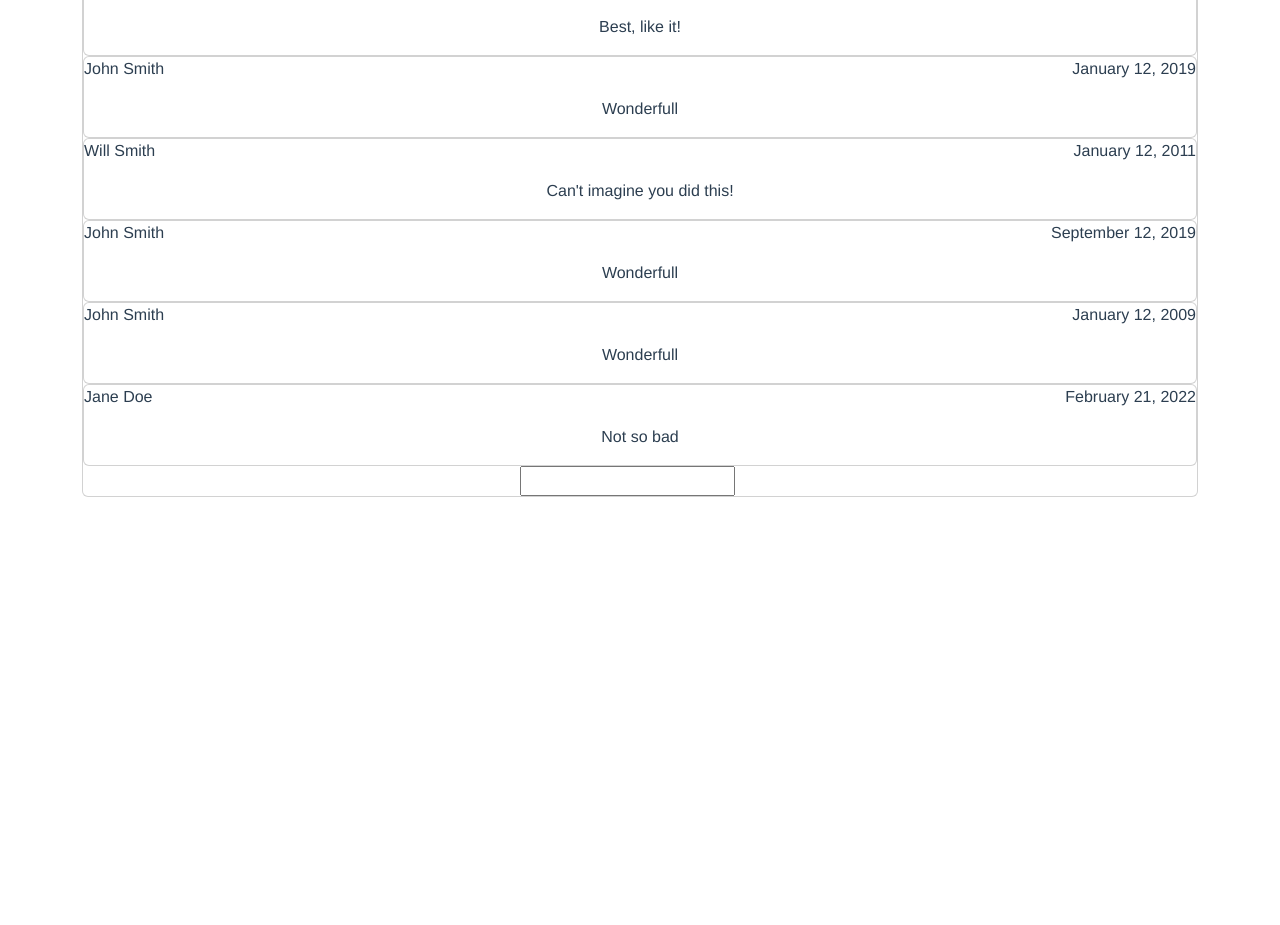
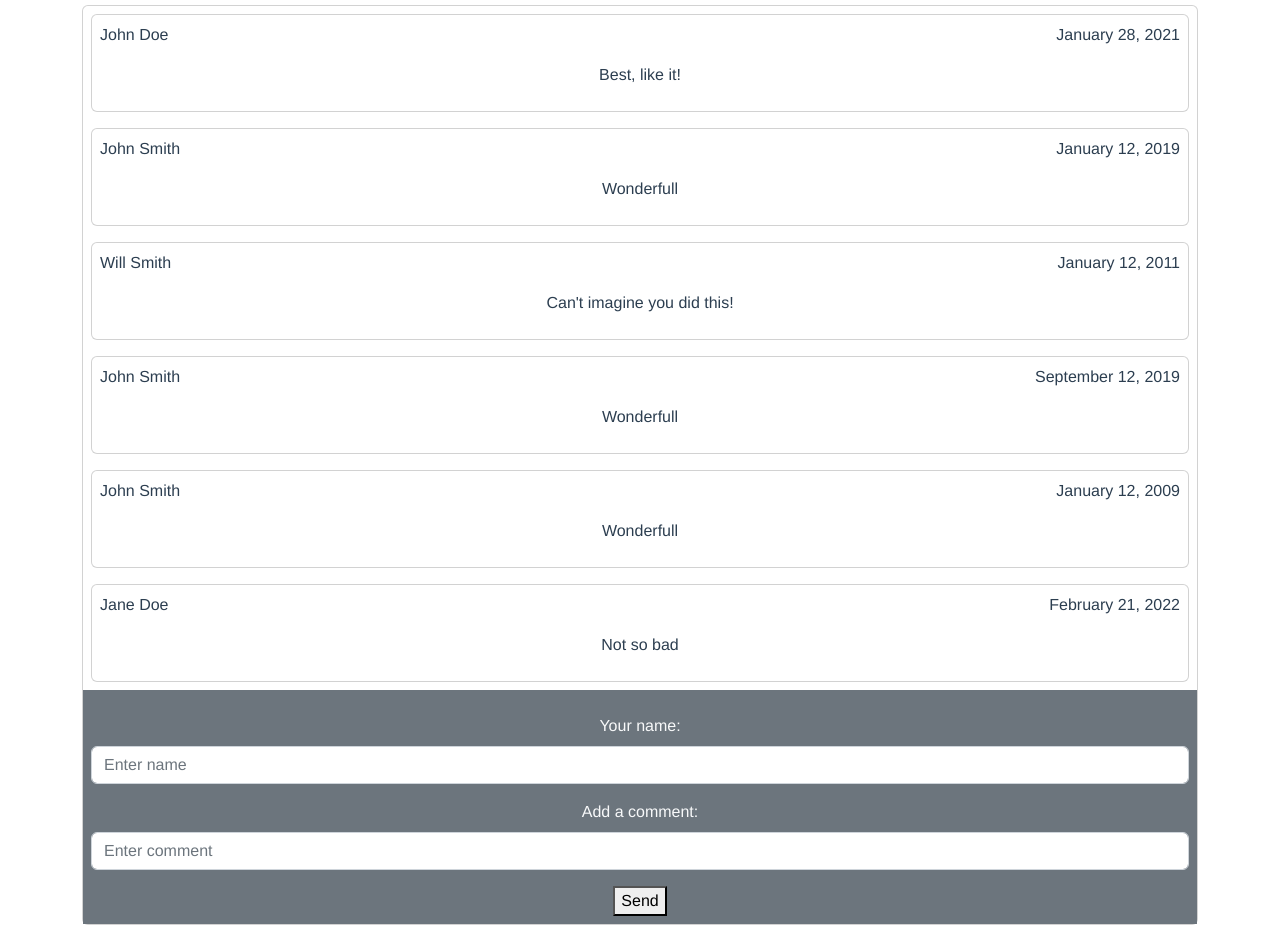
Before and after one commit to Viktoriia-Piskova/vue-post-and-comments, a Vue app: page /post/a5689a69efba5 in a window 1280 px wide. Shown: the part 260-1185 px from the top of the page. Before the commit the page ends 800 px from the top, so only its background shows below. Built offline with nearby package versions, Linux system fonts and the light colour scheme.

Commit message:
Adding new comment to a post

```diff
--- a/src/components/CommentCard.vue
+++ b/src/components/CommentCard.vue
@@ -1,5 +1,5 @@
 <template>
-  <div class="card">
+  <div class="card m-2 p-2">
     <div class="d-flex justify-content-between">
       <p>{{ comment.author }}</p>
       <p>{{ comment.date }}</p>
--- a/src/components/CommentsList.vue
+++ b/src/components/CommentsList.vue
@@ -5,8 +5,32 @@
       :key="comment.id"
       :comment="comment"
     />
-    <form>
-      <input type="text" /><button class="btn" type="submit"></button>
+    <form @submit.prevent="addComment" class="bg-secondary p-2">
+      <div class="mb-3 mt-3">
+        <label for="author" class="form-label text-light">Your name:</label>
+        <input
+          type="text"
+          class="form-control"
+          id="author"
+          placeholder="Enter name"
+          v-model="commentTemplate.author"
+          name="author"
+        />
+      </div>
+      <div class="mb-3 mt-3">
+        <label for="content" class="form-label text-light"
+          >Add a comment:</label
+        >
+        <input
+          type="text"
+          class="form-control"
+          id="content"
+          placeholder="Enter comment"
+          v-model="commentTemplate.content"
+          name="content"
+        />
+      </div>
+      <button type="submit">Send</button>
     </form>
   </div>
 </template>
@@ -19,6 +43,29 @@ export default {
   components: { CommentCard },
   props: {
     comments: Array,
+    id: String,
+  },
+  data() {
+    return {
+      commentTemplate: {
+        author: "",
+        content: "",
+      },
+    };
+  },
+  methods: {
+    addComment() {
+      const newComment = {
+        ...this.commentTemplate,
+        date: new Date(),
+        id: Math.random().toString(16).slice(2),
+      };
+      this.$store.dispatch("addComment", {
+        postId: this.id,
+        comment: newComment,
+      });
+      console.log(newComment);
+    },
   },
 };
 </script>
--- a/src/components/PostLayout.vue
+++ b/src/components/PostLayout.vue
@@ -1,5 +1,5 @@
 <template>
-  <div class="card">
+  <div class="card m-2 p-2">
     <h1>{{ post.title }}</h1>
     <h6>{{ post.date }}</h6>
     <p>{{ post.description }}</p>
--- a/src/store/index.js
+++ b/src/store/index.js
@@ -38,6 +38,12 @@ export default createStore({
         }
       });
     },
+    ADD_COMMENT(state, comment) {
+      const postToAddComment = state.currentPosts.find(
+        (post) => post.id === comment.postId
+      );
+      postToAddComment.comments.push(comment.comment);
+    },
   },
   actions: {
     createPost({ commit }, post) {
@@ -49,6 +55,9 @@ export default createStore({
     showMostCommented({ commit }) {
       commit("MOST_COMMENTED_FIRST");
     },
+    addComment({ commit }, comment) {
+      commit("ADD_COMMENT", comment);
+    },
   },
   modules: {},
 });
--- a/src/views/PostDetails.vue
+++ b/src/views/PostDetails.vue
@@ -1,7 +1,7 @@
 <template>
   <div class="home">
     <PostLayout :post="post" />
-    <CommentsList v-if="comments" :comments="comments" />
+    <CommentsList v-if="comments" :comments="comments" :id="id" />
   </div>
 </template>
 
```
Also changed, not shown: src/services/UploadPostAsJson.js (+15 -0 lines).
